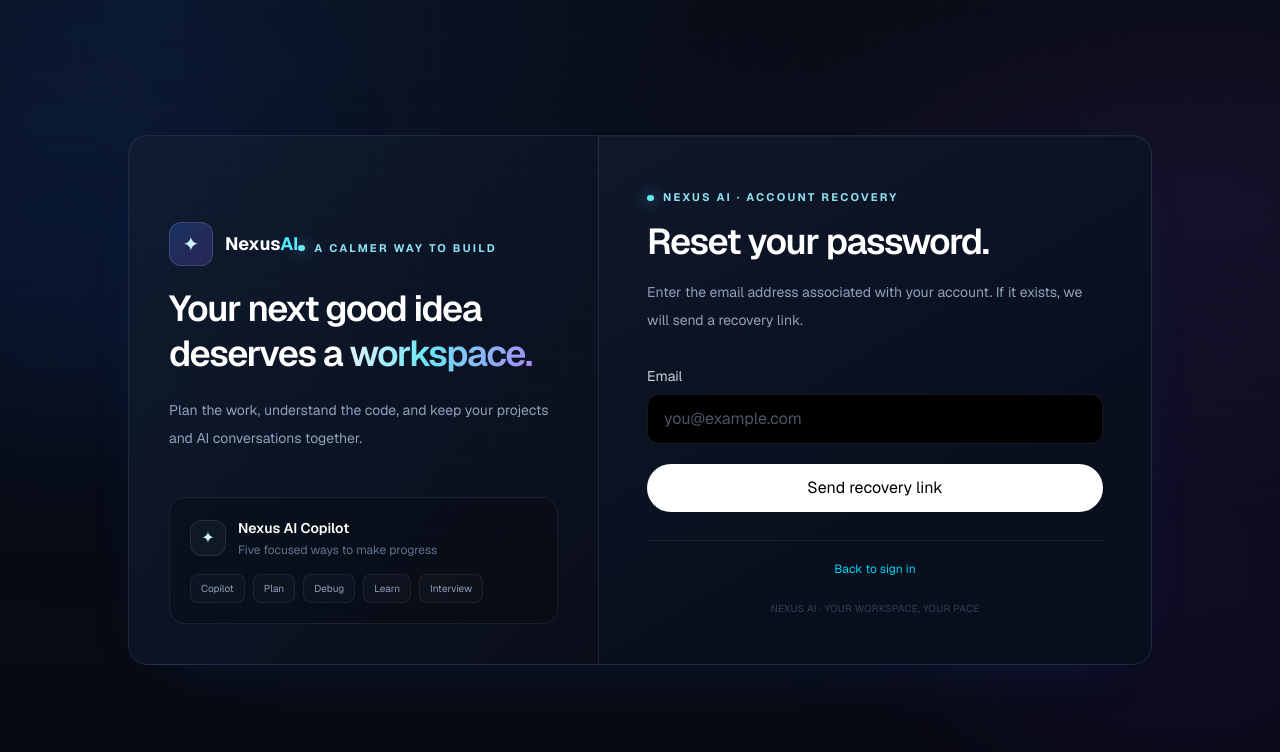
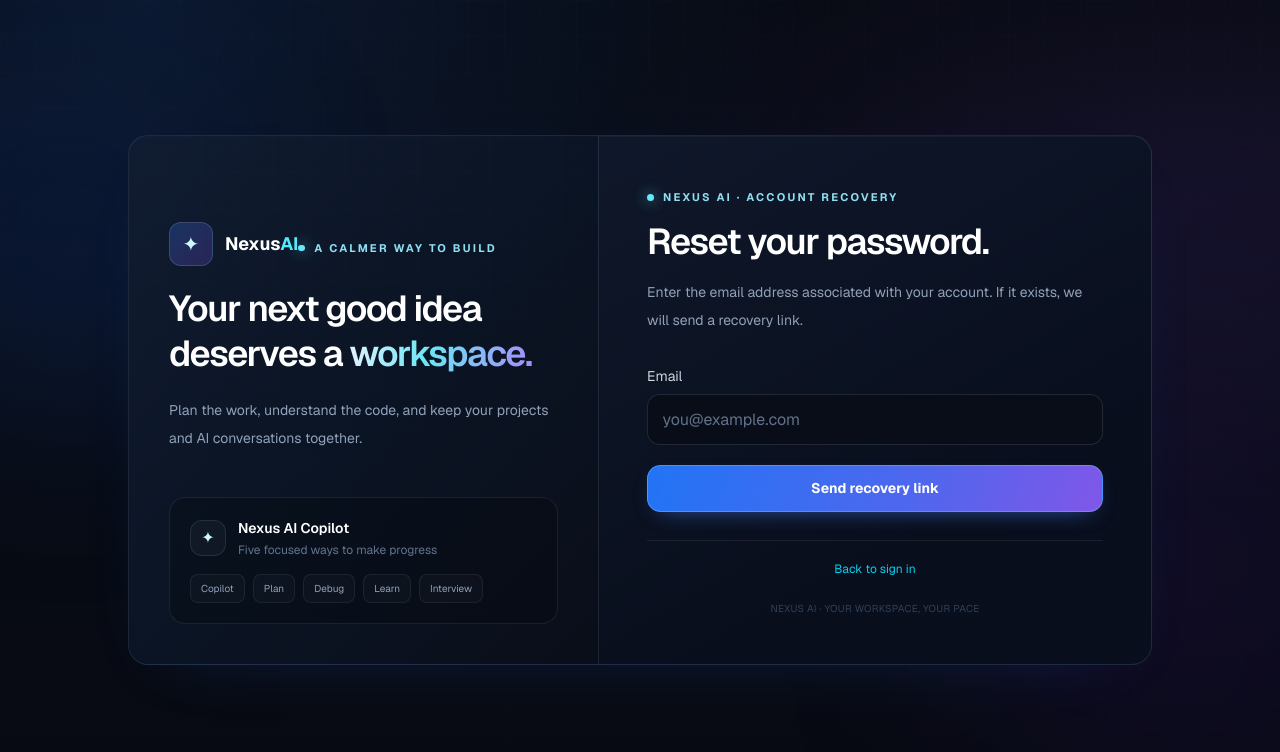
Before and after one commit to Dleteo/Nexus-AI, a Next.js app: page /forgot-password in a window 1280 px wide. Shown: the top 752 px of the page. Built offline with nearby package versions, Linux system fonts and the light colour scheme.

Commit message:
Align authentication forms with Nexus AI design system

```diff
--- a/components/auth/ForgotPasswordForm.tsx
+++ b/components/auth/ForgotPasswordForm.tsx
@@ -36,13 +36,13 @@ export default function ForgotPasswordForm() {
     <form className="space-y-5" onSubmit={submit}>
       <div>
         <label htmlFor="recovery-email" className="mb-2 block text-sm text-gray-300">Email</label>
-        <input id="recovery-email" name="email" type="email" autoComplete="email" required maxLength={254} value={email} onChange={(event) => setEmail(event.target.value)} placeholder="you@example.com" className="w-full rounded-xl border border-white/10 bg-black px-4 py-3 text-white outline-none transition placeholder:text-gray-600 focus:border-cyan-400" />
+        <input id="recovery-email" name="email" type="email" autoComplete="email" required maxLength={254} value={email} onChange={(event) => setEmail(event.target.value)} placeholder="you@example.com" className="nexus-field" />
       </div>
 
       {error && <p role="alert" className="rounded-xl border border-red-400/30 bg-red-400/10 px-4 py-3 text-sm text-red-200">{error}</p>}
       {sent && <p role="status" className="rounded-xl border border-emerald-400/30 bg-emerald-400/10 px-4 py-3 text-sm leading-6 text-emerald-200">If an account matches that email, a recovery link will be sent. Check your inbox and spam folder.</p>}
 
-      <button type="submit" disabled={busy} className="w-full rounded-full bg-white px-8 py-3 font-semibold text-black transition hover:bg-gray-200 disabled:cursor-not-allowed disabled:opacity-60">{busy ? "Sending…" : "Send recovery link"}</button>
+      <button type="submit" disabled={busy} className="nexus-primary-button w-full disabled:cursor-not-allowed disabled:opacity-60">{busy ? "Sending…" : "Send recovery link"}</button>
     </form>
   );
 }
```
